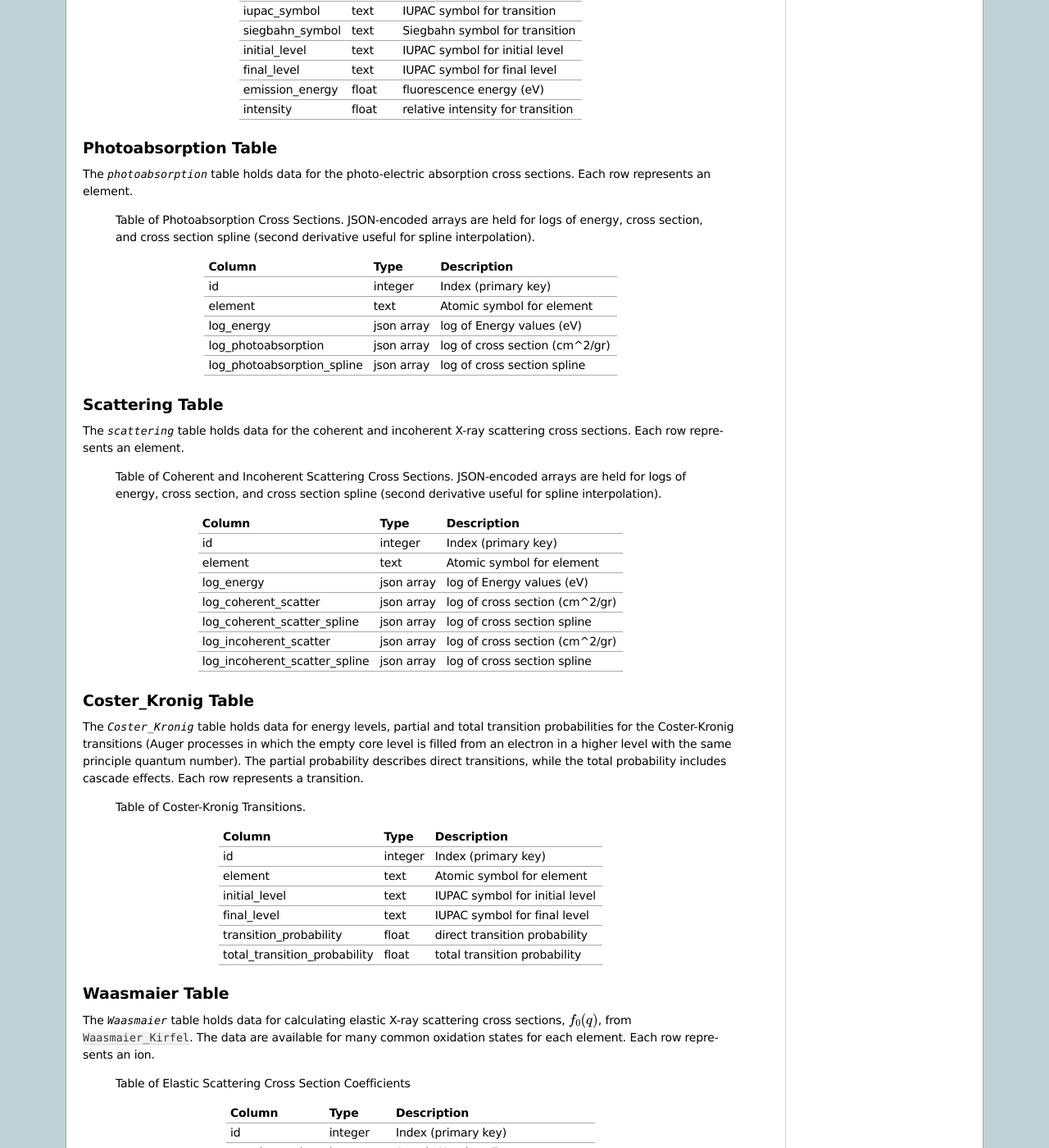
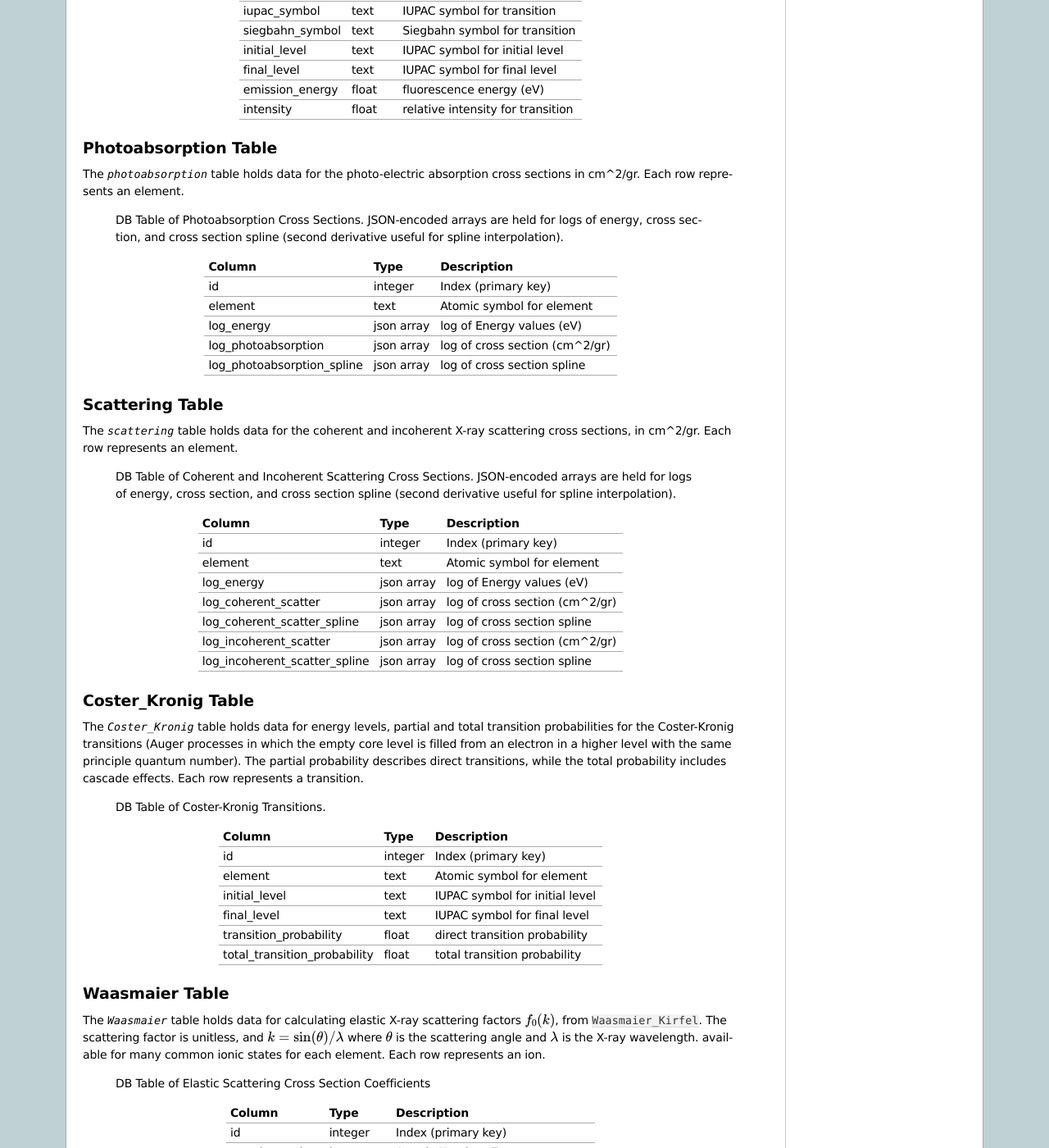
Before and after one commit to scikit-beam/XrayDB, a Sphinx documentation site: the page built from doc/dbschema.rst, in a window 1280 px wide and 1400 px high, scrolled down 2735 px. Shown: the whole window at 82% size. Built offline with Sphinx 7.4.7, drawn with Linux system fonts in a browser that asks for light colours; formulas are drawn with MathJax 3; the version number could not be read and is left out; cross-references to code outside the pages are shown as plain code; some of the changed text lies outside the part shown.

Commit message:
more doc updates

```diff
--- a/doc/dbschema.rst
+++ b/doc/dbschema.rst
@@ -28,71 +28,71 @@ database, and how to access it.  The schema for the current version (2)
 looks like this::
 
     TABLE Version (id integer primary key,
-                   tag text,
-                   date text,
-                   notes text);
+		   tag text,
+		   date text,
+		   notes text);
     TABLE elements (atomic_number integer primary key,
-                    element text,
-                    molar_mass real,
-                    density real);
+		    element text,
+		    molar_mass real,
+		    density real);
     TABLE xray_levels (id integer primary key,
-                       element text,
-                       iupac_symbol text,
-                       absorption_edge real,
-                       fluorescence_yield real,
-                       jump_ratio real);
+		       element text,
+		       iupac_symbol text,
+		       absorption_edge real,
+		       fluorescence_yield real,
+		       jump_ratio real);
     TABLE xray_transitions (id integer primary key,
-                            element text,
-                            iupac_symbol text,
-                            siegbahn_symbol text,
-                            initial_level text,
-                            final_level text,
-                            emission_energy real,
-                            intensity real);
+			    element text,
+			    iupac_symbol text,
+			    siegbahn_symbol text,
+			    initial_level text,
+			    final_level text,
+			    emission_energy real,
+			    intensity real);
     TABLE photoabsorption (id integer primary key,
-                           element text,
-                           log_energy text,
-                           log_photoabsorption text,
-                           log_photoabsorption_spline text);
+			   element text,
+			   log_energy text,
+			   log_photoabsorption text,
+			   log_photoabsorption_spline text);
     TABLE scattering (id integer primary key,
-                      element text,
-                      log_energy text,
-                      log_coherent_scatter text,
-                      log_coherent_scatter_spline text,
-                      log_incoherent_scatter text,
-                      log_incoherent_scatter_spline text);
+		      element text,
+		      log_energy text,
+		      log_coherent_scatter text,
+		      log_coherent_scatter_spline text,
+		      log_incoherent_scatter text,
+		      log_incoherent_scatter_spline text);
     TABLE Coster_Kronig (id integer primary key,
-                         element text,
-                         initial_level text,
-                         final_level text,
-                         transition_probability real,
-                         total_transition_probability real);
+			 element text,
+			 initial_level text,
+			 final_level text,
+			 transition_probability real,
+			 total_transition_probability real);
     TABLE Waasmaier (id integer primary key,
-                     atomic_number integer,
-                     element text,
-                     ion text,
-                     offset real,
-                     scale text,
-                     exponents text);
+		     atomic_number integer,
+		     element text,
+		     ion text,
+		     offset real,
+		     scale text,
+		     exponents text);
     TABLE KeskiRahkonen_Krause (id integer primary key,
-                                atomic_number integer,
-                                element text,
-                                edge text,
-                                width float);
+				atomic_number integer,
+				element text,
+				edge text,
+				width float);
     TABLE Chantler (id integer primary key,
-                    element text,
-                    sigma_mu real,
-                    mue_f2 real,
-                    density real,
-                    corr_henke float,
-                    corr_cl35 float,
-                    corr_nucl float,
-                    energy text,
-                    f1 text,
-                    f2 text,
-                    mu_photo text,
-                    mu_incoh text,
-                    mu_total text);
+		    element text,
+		    sigma_mu real,
+		    mue_f2 real,
+		    density real,
+		    corr_henke float,
+		    corr_cl35 float,
+		    corr_nucl float,
+		    energy text,
+		    f1 text,
+		    f2 text,
+		    mu_photo text,
+		    mu_incoh text,
+		    mu_total text);
 
 
 More details for each table are given below.
@@ -111,10 +111,10 @@ The `Version` table holds data about the revisions to the database file
 itself.  Each row represents a single revision.
 
 
-.. index:: Table of Database Versions
+.. index:: DB Table of Database Versions
 .. _db_version_table:
 
-   Table of Database Versions
+   DB Table of Database Versions
 
     +----------------------+--------------+---------------------------------------+
     |  Column              |  Type        | Description                           |
@@ -137,10 +137,10 @@ The `elements` table holds basic data about each element.  Each row
 represents an element.
 
 
-.. index:: Table of Basic Properties of the Elements
+.. index:: DB Table of Basic Properties of the Elements
 .. _db_elements_table:
 
-   Table of Basic Properties of the Elements
+   DB Table of Basic Properties of the Elements
 
     +----------------------+--------------+---------------------------------------+
     |  Column              |  Type        | Description                           |
@@ -162,15 +162,15 @@ Xray_Levels Table
 The `xray_levels` table holds data for electronic levels of atoms.  Each row
 represents a core electronic level.
 
-.. index:: Table of X-ray Levels
+.. index:: DB Table of X-ray Levels
 .. _db_xray_levels_table:
 
-   Table of X-ray and core electronic levels.  `fluorescence yield` gives the
-   probability of an empty level refilling by X-ray fluorescence. The `jump
-   ratio` is the ratio of values for photo-electric cross section (that is, from
-   :ref:`db_photoabsorption_sect`) 1 eV above the absorption edge to that 1 eV
-   below the absorption edge.  See :ref:`Table of X-ray Edges
-   <xraydb-edge_table>`
+   DB Table of X-ray and core electronic levels.  `fluorescence yield`
+   gives the probability of an empty level refilling by X-ray
+   fluorescence. The `jump ratio` is the ratio of values for photo-electric
+   cross section (that is, from :ref:`db_photoabsorption_sect`) 1 eV above
+   the absorption edge to that 1 eV below the absorption edge.  See
+   :ref:`Table of X-ray Edges <xraydb-edge_table>`
 
     +----------------------+--------------+---------------------------------------+
     |  Column              |  Type        | Description                           |
@@ -196,10 +196,10 @@ Xray_Transitions Table
 The `xray_transitions` table holds data for transitions between electronic levels
 of atoms.  Each row represents a transition between two levels.
 
-.. index:: Table of X-ray Transitions
+.. index:: DB Table of X-ray Transitions
 .. _db_xray_trans_table:
 
-   Table of X-ray Transitions.  Both IUPAC and Siegbahn symbols are given (see
+   DB Table of X-ray Transitions.  Both IUPAC and Siegbahn symbols are given (see
    :ref:`Table of X-ray emission lines <xraydb-lines_table>`), as
    well as the initial and final levels.  The `intensity` is the relative
    intensity of the transition for a given `initial level`.
@@ -230,12 +230,12 @@ Photoabsorption Table
 ------------------------
 
 The `photoabsorption` table holds data for the photo-electric absorption
-cross sections.  Each row represents an element.
+cross sections in cm^2/gr.  Each row represents an element.
 
-.. index:: Table of Photoabsorption Cross Sections
+.. index:: DB Table of Photoabsorption Cross Sections
 .. _db_photoabsorption_table:
 
-   Table of Photoabsorption Cross Sections.  JSON-encoded arrays are held
+   DB Table of Photoabsorption Cross Sections.  JSON-encoded arrays are held
    for logs of energy, cross section, and cross section spline (second
    derivative useful for spline interpolation).
 
@@ -259,12 +259,12 @@ Scattering Table
 ------------------------
 
 The `scattering` table holds data for the coherent and incoherent X-ray scattering
-cross sections.  Each row represents an element.
+cross sections, in cm^2/gr.  Each row represents an element.
 
-.. index:: Table of Coherent and Incoherent Scattering Cross Sections
+.. index:: DB Table of Coherent and Incoherent Scattering Cross Sections
 .. _db_scattering_table:
 
-   Table of Coherent and Incoherent Scattering Cross Sections.  JSON-encoded
+   DB Table of Coherent and Incoherent Scattering Cross Sections.  JSON-encoded
    arrays are held for logs of energy, cross section, and cross section spline
    (second derivative useful for spline interpolation).
 
@@ -299,10 +299,10 @@ direct transitions, while the total probability includes cascade effects.
 Each row represents a transition.
 
 
-.. index:: Table of Coster-Kronig Transitions
+.. index:: DB Table of Coster-Kronig Transitions
 .. _db_costerkronig_table:
 
-   Table of Coster-Kronig Transitions.
+   DB Table of Coster-Kronig Transitions.
 
     +-------------------------------+--------------+---------------------------------------+
     |  Column                       |  Type        | Description                           |
@@ -325,14 +325,17 @@ Each row represents a transition.
 Waasmaier Table
 ------------------------
 
-The `Waasmaier` table holds data for calculating elastic X-ray scattering cross sections,
-:math:`f_0(q)`, from :cite:ts:`Waasmaier_Kirfel`.  The data are available for many common
-oxidation states for each element.  Each row represents an ion.
+The `Waasmaier` table holds data for calculating elastic X-ray scattering
+factors :math:`f_0(k)`, from :cite:author:`Waasmaier_Kirfel`.  The scattering
+factor is unitless, and :math:`k=\sin(\theta)/\lambda` where :math:`\theta`
+is the scattering angle and :math:`\lambda` is the X-ray wavelength.
+available for many common ionic states for each element.  Each row
+represents an ion.
 
-.. index:: Table of Elastic Scattering Cross Section Coefficients
+.. index:: DB Table of Elastic Scattering Cross Section Coefficients
 .. _db_waasmaier_table:
 
-   Table of Elastic Scattering Cross Section Coefficients
+   DB Table of Elastic Scattering Cross Section Coefficients
 
     +-------------------------------+--------------+---------------------------------------+
     |  Column                       |  Type        | Description                           |
@@ -359,13 +362,13 @@ KeskiRahkonen_Krause Table
 ------------------------------
 
 The `KeskiRahkonen_Krause` table holds data for energy widths of the core electronic
-levels from :cite:ts:`Keski_Krause`.  Values are in eV, and each row represents an
+levels from :cite:author:`Keski_Krause`.  Values are in eV, and each row represents an
 energy level for an element.
 
-.. index:: Table of Core Hole Widths
+.. index:: DB Table of Core Hole Widths
 .. _db_keski_table:
 
-   Table of Core Hole Widths
+   DB Table of Core Hole Widths
 
     +-------------------------------+--------------+---------------------------------------+
     |  Column                       |  Type        | Description                           |
@@ -389,15 +392,16 @@ energy level for an element.
 Chantler Table
 ------------------------------
 
-The `Chantler` table holds data for resonant X-ray scattering factors :math:`f'(E)` and
-:math:`f''(E)` as well as photo-electric absorption, coherent, and incoherent scattering
-factors from :cite:ts:`Chantler`.  Energies are in eV, and each row represents an
-energy level for an element.
+The `Chantler` table holds data for resonant X-ray scattering factors
+:math:`f'(E)` and :math:`f''(E)` as well as photo-electric absorption,
+coherent, and incoherent scattering factors from :cite:author:`Chantler`.  As
+with other tables, scattering factors are unitless, and cross sections are
+in cm^2/gr. Each row represents an element.
 
-.. index:: Table of resonant scattering and mass attenuation coefficients from Chantler
+.. index:: DB Table of resonant scattering and mass attenuation coefficients from Chantler
 .. _db_chantler_table:
 
-   Table of resonant scattering and mass attenuation coefficients from Chantler.
+   DB Table of resonant scattering and mass attenuation coefficients from Chantler.
 
     +-------------------------------+--------------+---------------------------------------+
     |  Column                       |  Type        | Description                           |
```
Also changed, not shown: doc/index.rst (+4 -4 lines), doc/python.rst (+30 -35 lines).
